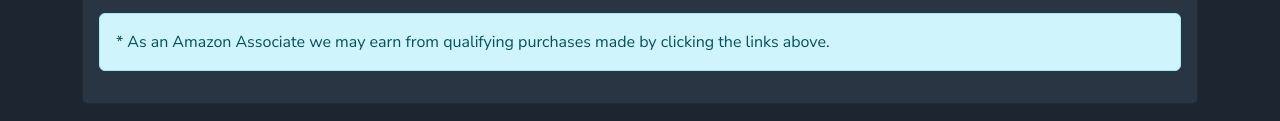
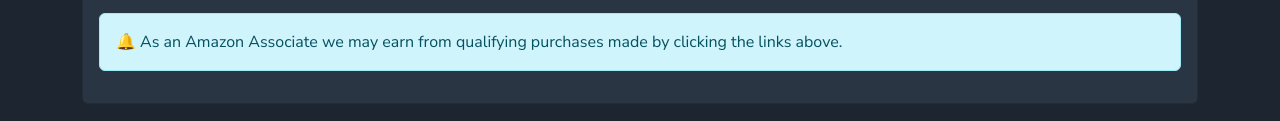
Before and after one commit to bdalaba/kefir-brew, a plain HTML site: page homebrew.html in a window 1280 px wide. Shown: the part 750-871 px from the top of the page. Drawn offline with nearby package versions, Linux system fonts and the light colour scheme.

Commit message:
Update homebrew.html

```diff
--- a/homebrew.html
+++ b/homebrew.html
@@ -79,7 +79,7 @@
                   <li><strong>Bottles with Tight-Sealing Lids:</strong> Glass bottles with airtight lids for storage (16oz glass with flip-tops work great). → <a target="_blank" href="https://www.amazon.com/PACK-Swing-Top-Glass-Bottles/dp/B08P84S3PQ/ref=sr_1_5?crid=3DRY7H5HC26EV&amp;keywords=8+set+16oz+swing+top+glass+bottles&amp;qid=1703284601&amp;sprefix=8+set+16+oz+swing+top+glass+bottles%252Caps%252C116&amp;sr=8-5&_encoding=UTF8&tag=kefirbrew-20&linkCode=ur2&linkId=3272466bf4696e4b0bf468643a343765&camp=1789&creative=9325">Find on Amazon</a></li>
                 </ul>
                 <div class="alert alert-info" role="alert">
-                  * As an Amazon Associate we may earn from qualifying purchases made by clicking the links above.
+                  🔔 As an Amazon Associate we may earn from qualifying purchases made by clicking the links above.
                 </div>
             </div>
         </div>
```
